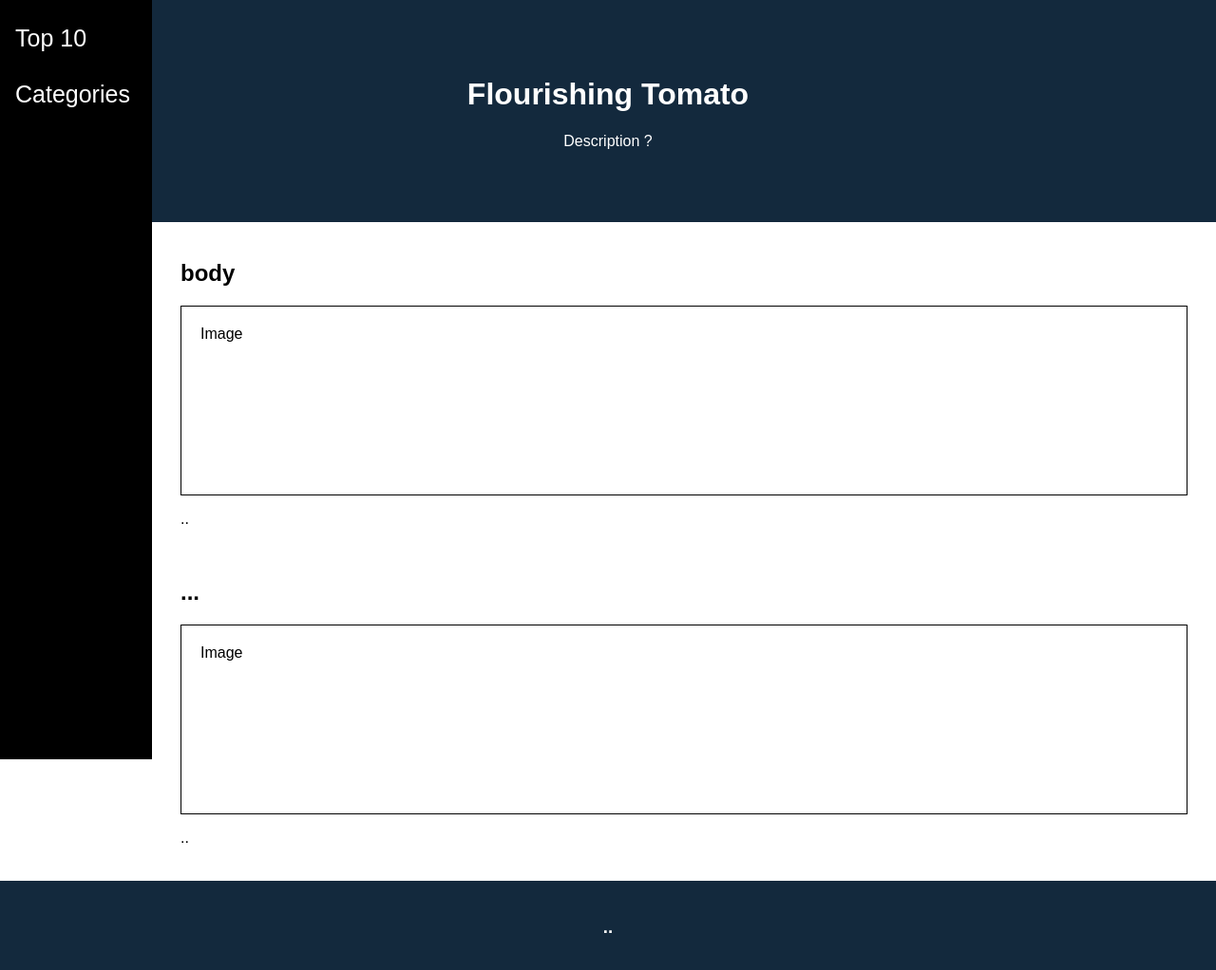
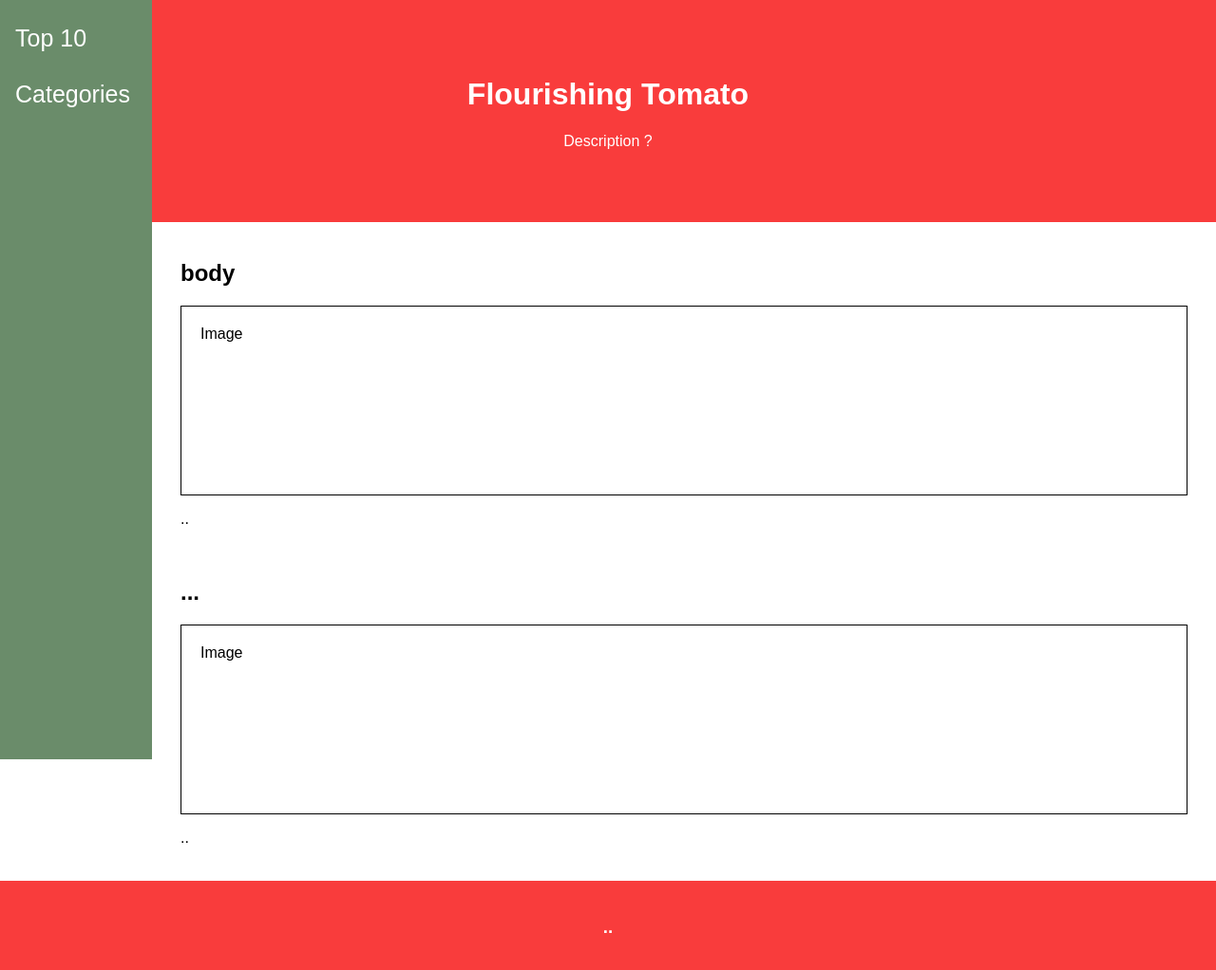
Before and after one commit to hafeezarif/Flourishing-Tomato, a plain HTML site: page index.html in a window 1280 px wide. Shown: the whole page at 95% size. Drawn offline with Linux system fonts and the light colour scheme.

Commit message:
Change Colors

```diff
--- a/assets/style.css
+++ b/assets/style.css
@@ -10,7 +10,7 @@
   header {
     padding: 60px;
     text-align: center;
-    background: #13293d;
+    background: rgb(249, 60, 60);
     color: #fff;
   }
 
@@ -29,7 +29,7 @@
   footer {
     padding: 20px;
     text-align: center;
-    background: #13293d;
+    background: rgb(249, 60, 60);
     color: #fff;
   }
 
@@ -40,7 +40,7 @@
     z-index: 1;
     top: 0;
     left: 0;
-    background-color: black;
+    background-color: rgb(106, 140, 106);
     overflow-x: hidden;
     padding-top: 20px;
   }
```
